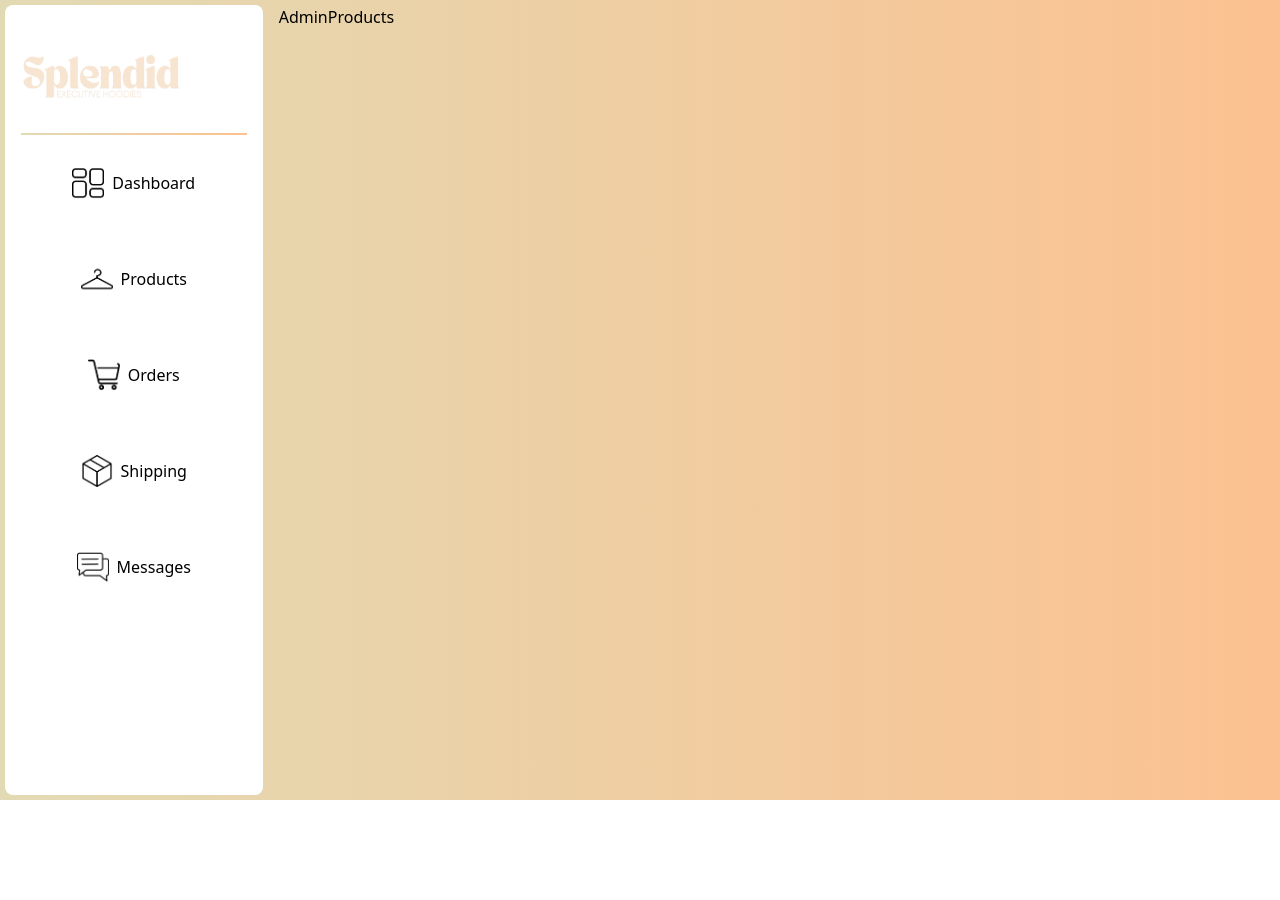
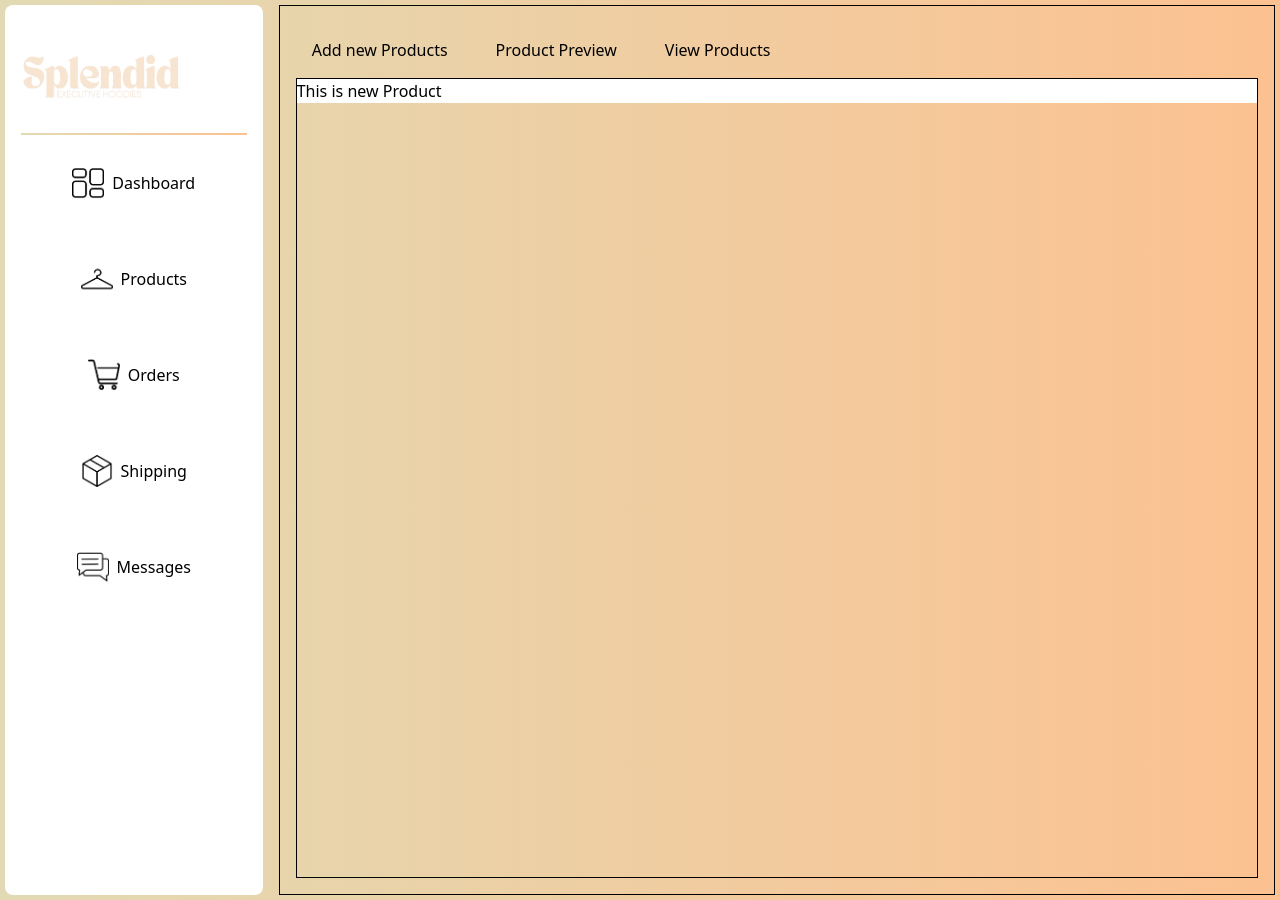
Before and after one commit to scottii333/Capstone-Splendid-Project, a React (Vite) app in the folder frontEnd/: page /Admin-Dashboard-Splendid/Products in a window 1280 px wide. Before the commit the page ends 800 px from the top, so only its background shows below. Built offline with nearby package versions, Linux system fonts and the light colour scheme.

Commit message:
Add structutre for Products Components

```diff
--- /dev/null
+++ b/frontEnd/src/Admin/AdminNewProd.jsx
@@ -0,0 +1,3 @@
+export const AdminNewProd = () => {
+  return <div className="bg-white w- full h-full">This is new Product</div>;
+};
--- /dev/null
+++ b/frontEnd/src/Admin/AdminPrevProd.jsx
@@ -0,0 +1,3 @@
+export const AdminPrevProd = () => {
+  return <div className="bg-white w- full h-full">This is Preview Product</div>;
+};
--- a/frontEnd/src/Admin/AdminProducts.jsx
+++ b/frontEnd/src/Admin/AdminProducts.jsx
@@ -1,3 +1,30 @@
+import { Link, Outlet } from "react-router-dom";
+
 export const AdminProducts = () => {
-  return <div>AdminProducts</div>;
+  return (
+    <div className="border h-full w-full p-[1rem]">
+      <div className=" flex justify-between p-[1rem]">
+        <ul className="flex gap-[3rem]">
+          <li>
+            <Link to="/Admin-Dashboard-Splendid/Products/New-Product">
+              Add new Products
+            </Link>
+          </li>
+          <li>
+            <Link to="/Admin-Dashboard-Splendid/Products/Product-Preview">
+              Product Preview
+            </Link>
+          </li>
+          <li>
+            <Link to="/Admin-Dashboard-Splendid/Products/View-Products">
+              View Products
+            </Link>
+          </li>
+        </ul>
+      </div>
+      <div className="border min-h-[100vh]  w-full">
+        <Outlet />
+      </div>
+    </div>
+  );
 };
--- /dev/null
+++ b/frontEnd/src/Admin/AdminViewProd.jsx
@@ -0,0 +1,3 @@
+export const AdminViewProd = () => {
+  return <div className="bg-white w- full h-full">This is View Product</div>;
+};
--- a/frontEnd/src/main.jsx
+++ b/frontEnd/src/main.jsx
@@ -15,6 +15,9 @@ import { AdminProducts } from "./Admin/AdminProducts.jsx";
 import { AdminOrders } from "./Admin/AdminOrders.jsx";
 import { AdminShipping } from "./Admin/AdminShipping.jsx";
 import { AdminMessages } from "./Admin/AdminMessages.jsx";
+import { AdminNewProd } from "./Admin/AdminNewProd.jsx";
+import { AdminViewProd } from "./Admin/AdminViewProd.jsx";
+import { AdminPrevProd } from "./Admin/AdminPrevProd.jsx";
 
 const router = createBrowserRouter([
   {
@@ -43,7 +46,22 @@ const router = createBrowserRouter([
         index: true,
         element: <AdminIndex />,
       },
-      { path: "Products", element: <AdminProducts /> },
+      {
+        path: "Products",
+        element: <AdminProducts />,
+        children: [
+          { index: true, element: <AdminNewProd /> },
+          { path: "New-Product", element: <AdminNewProd /> },
+          {
+            path: "Product-Preview",
+            element: <AdminPrevProd />,
+          },
+          {
+            path: "View-Products",
+            element: <AdminViewProd />,
+          },
+        ],
+      },
       {
         path: "Orders",
         element: <AdminOrders />,
```
